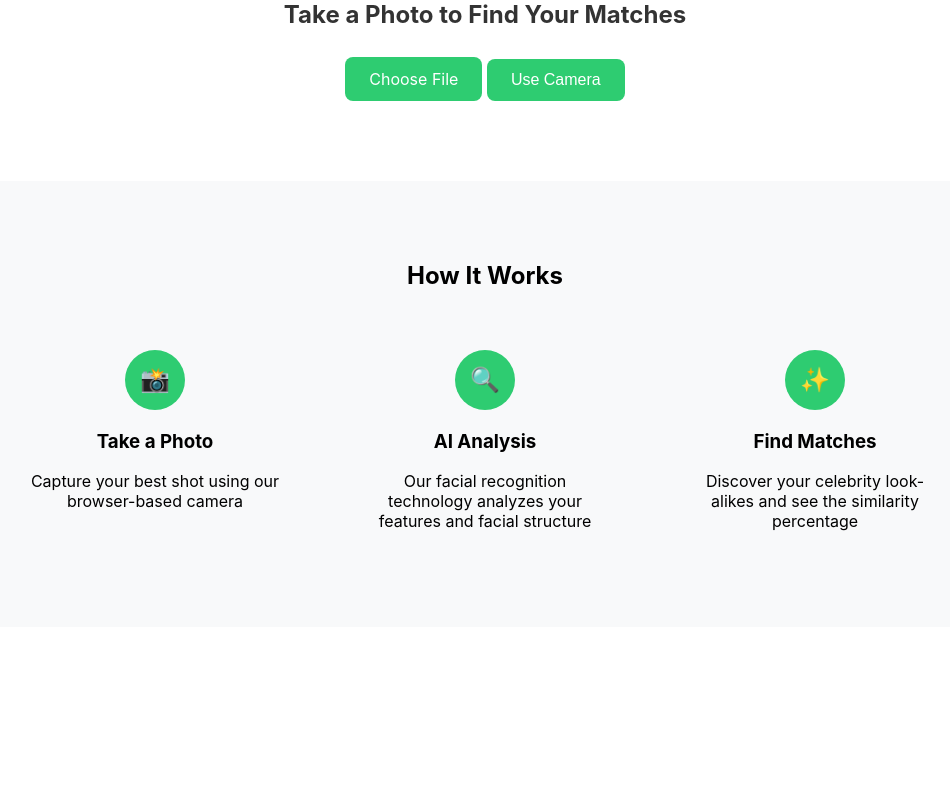
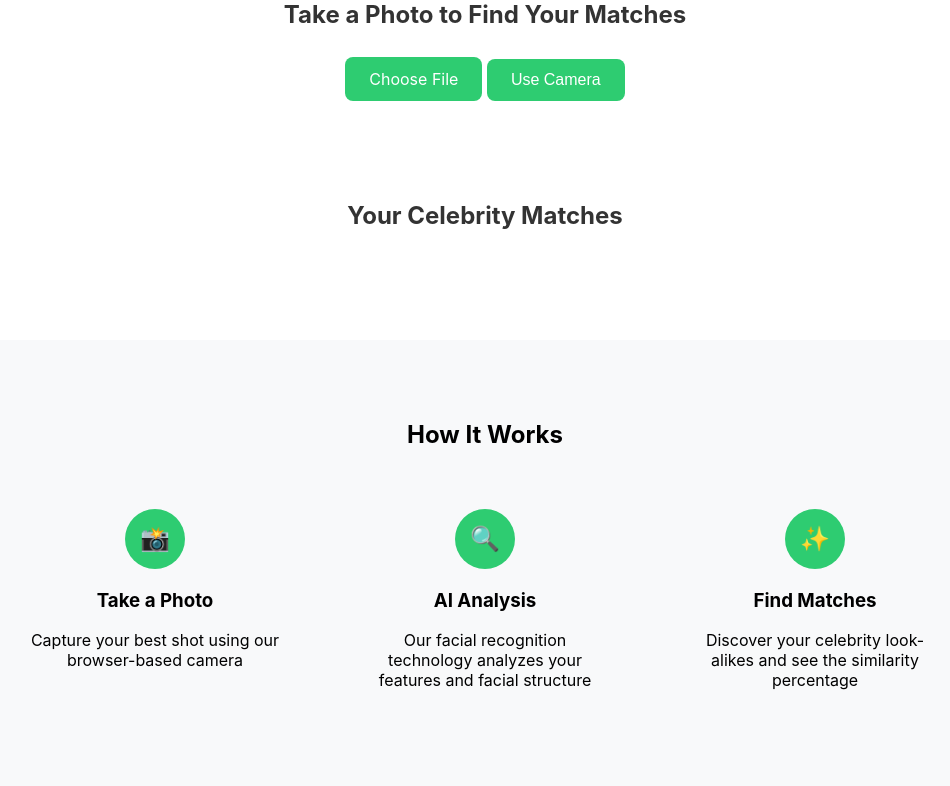
Before and after one commit to chowgi/MongoDB-Voyage-Celebrity-Match-Demo, a Flask app: page / in a window 1280 px wide. Shown: the part 372-1158 px from the top of the page, without its empty margins (155-1105 px from the left). Before the commit the page ends 903 px from the top, so only its background shows below. Run offline with Flask 3, Linux system fonts and the light colour scheme.

Commit message:
Assistant checkpoint: Add centered results section with heading
Assistant generated file changes:
- templates/index.html: Center results and add subheading, Add styles for results section

---

User prompt:

Center the results Div and provide context like a sub heading like "Your Celebrity Matches"

Replit-Commit-Author: Assistant
Replit-Commit-Session-Id: 12ea1dea-a75d-40b5-8fc1-76f469e55fbb

```diff
--- a/templates/index.html
+++ b/templates/index.html
@@ -133,6 +133,16 @@
             font-size: 24px;
         }
 
+        .results-section {
+            text-align: center;
+            padding: 40px 20px;
+        }
+
+        .results-section h2 {
+            color: #333;
+            margin-bottom: 30px;
+        }
+
         .results {
             display: grid;
             grid-template-columns: repeat(auto-fill, minmax(200px, 1fr));
@@ -204,7 +214,10 @@
         <img id="preview" alt="Preview">
     </div>
 
-    <div id="results" class="results"></div>
+    <div class="results-section">
+        <h2>Your Celebrity Matches</h2>
+        <div id="results" class="results"></div>
+    </div>
 
     <section class="how-it-works">
         <h2>How It Works</h2>
```
